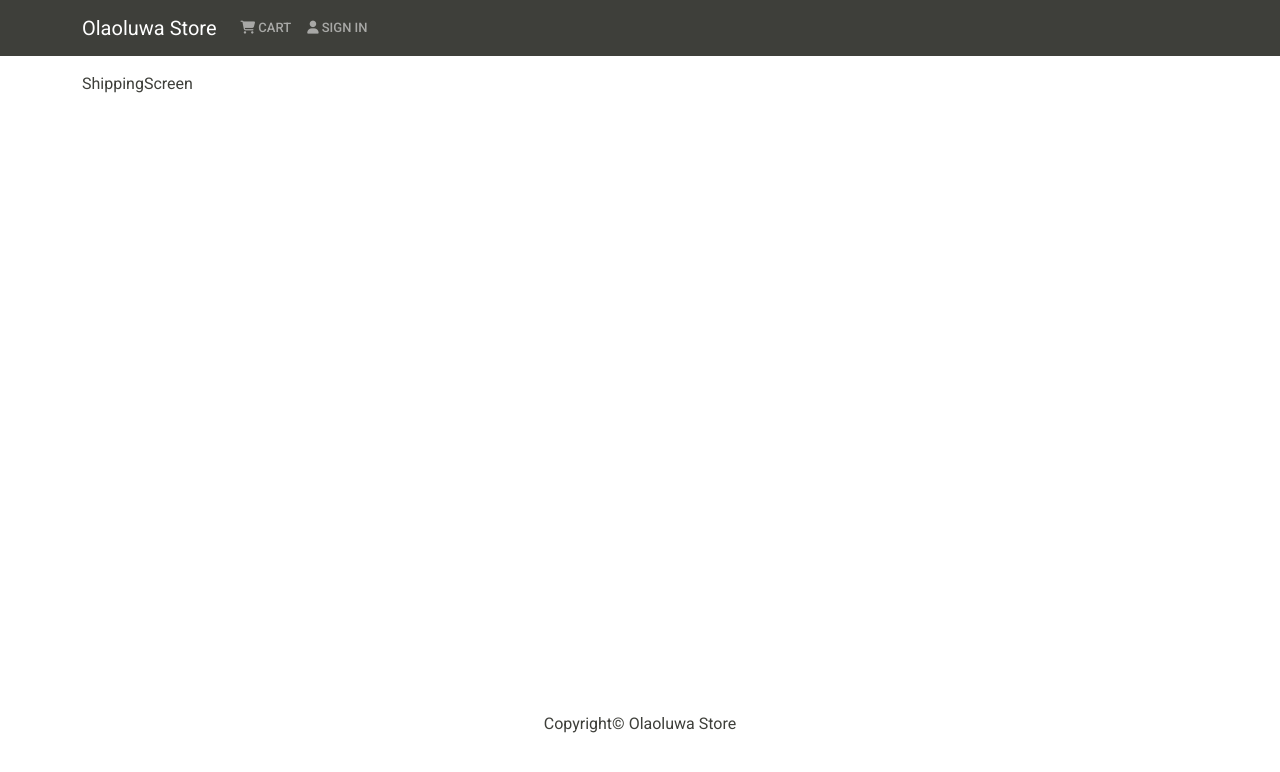
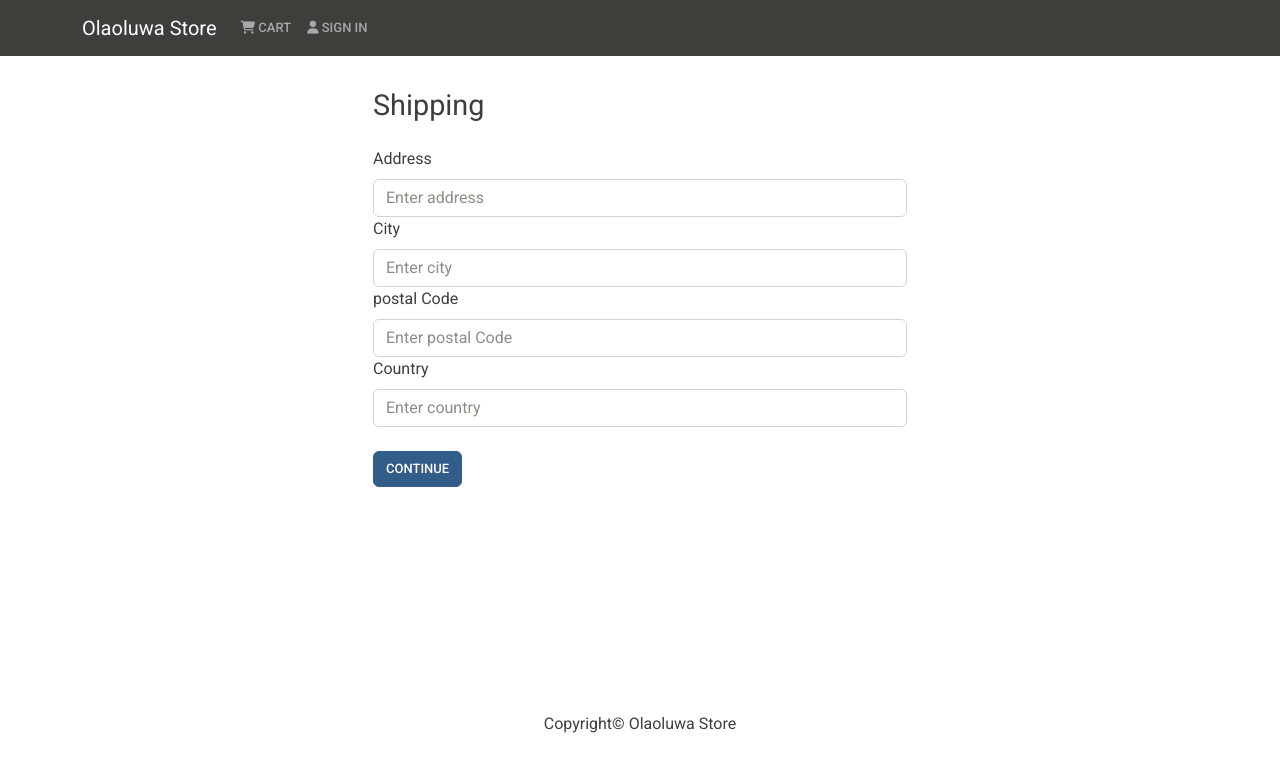
Before and after one commit to Olamarx/olaoluwa-store, a React (Create React App) app in the folder frontend/: page /shipping in a window 1280 px wide. Shown: the top 772 px of the page. Built offline with nearby package versions, Linux system fonts and the light colour scheme.

Commit message:
Add shipping screen

```diff
--- a/frontend/src/screens/ShippingScreen.js
+++ b/frontend/src/screens/ShippingScreen.js
@@ -1,8 +1,80 @@
-import React from 'react'
+import React, { useState } from 'react'
+import { useLocation, useNavigate } from 'react-router-dom'
+import { Form, Button } from 'react-bootstrap'
+import { useDispatch, useSelector } from 'react-redux'
+import FormContainer from '../components/FormContainer'
 
 const ShippingScreen = () => {
+
+  const cart = useSelector((state) => state.cart)
+  const { shippingAddress } = cart
+
+  const [address, setAddress] = useState('')
+  const [city, setCity] = useState('')
+  const [postalCode, setPostalCode] = useState('')
+  const [country, setCountry] = useState('')
+
+  const submitHandler = (e) => {
+    e.preventDefault();
+    console.log(e)
+  }
+
+
   return (
-    <div>ShippingScreen</div>
+    <FormContainer>
+      <h1>Shipping</h1>
+      <Form onSubmit={submitHandler}>
+      <Form.Group controlId="address">
+      <Form.Label>Address</Form.Label>
+      <Form.Control
+        type="text"
+        placeholder="Enter address"
+        value={address}
+        required
+        onChange={(e) => setAddress(e.target.value)}
+        />
+    </Form.Group>
+
+
+    <Form.Group controlId="city">
+    <Form.Label>City</Form.Label>
+    <Form.Control
+      type="text"
+      placeholder="Enter city"
+      value={city}
+      required
+      onChange={(e) => setCity(e.target.value)}
+      />
+  </Form.Group>
+
+
+    <Form.Group controlId="postalCode">
+    <Form.Label>postal Code</Form.Label>
+    <Form.Control
+      type="text"
+      placeholder="Enter postal Code"
+      value={postalCode}
+      required
+      onChange={(e) => setPostalCode(e.target.value)}
+      />
+  </Form.Group>
+
+
+    <Form.Group controlId="country">
+    <Form.Label>Country</Form.Label>
+    <Form.Control
+      type="text"
+      placeholder="Enter country"
+      value={country}
+      required
+      onChange={(e) => setCountry(e.target.value)}
+      />
+  </Form.Group>
+
+<br></br>
+  <Button type='submit' variant='primary'>Continue</Button>
+  </Form>
+    </FormContainer>
   )
 }
 
```
